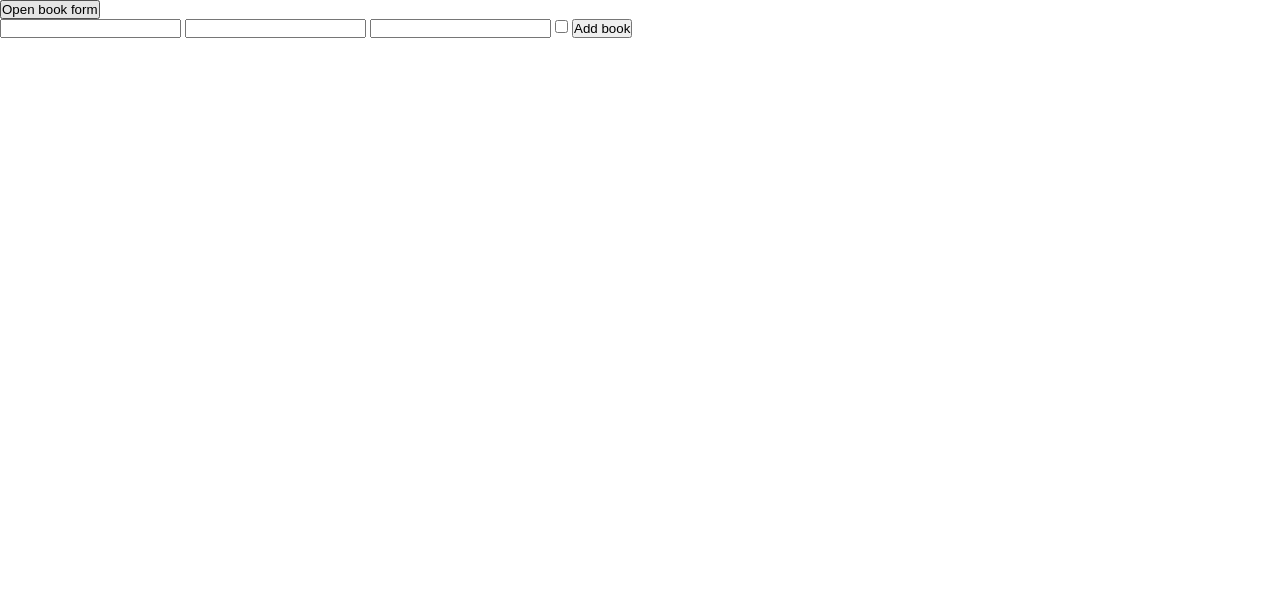
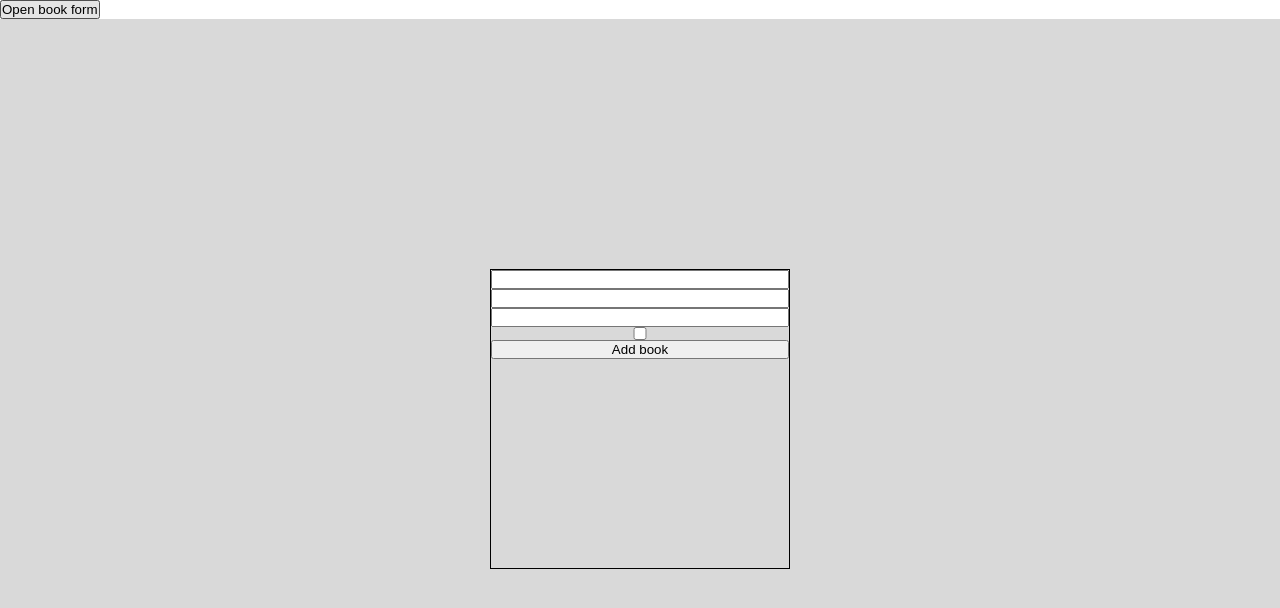
Before and after one commit to connorbelding/library, a plain HTML site: page index.html in a window 1280 px wide. Both pictures are taken after a click on the button "Open book form". Drawn offline with Linux system fonts and the light colour scheme.

Commit message:
Added styles for form and modal

```diff
--- a/styles.css
+++ b/styles.css
@@ -3,3 +3,24 @@
   padding: 0;
   box-sizing: border-box;
 }
+
+#modal {
+  z-index: 10;
+  height: 100vh;
+  display: flex;
+  justify-content: center;
+  align-items: center;
+  background: rgba(0, 0, 0, 0.15);
+}
+
+#modal.hide {
+  display: none;
+}
+
+#modal form {
+  display: flex;
+  flex-direction: column;
+  width: 300px;
+  height: 300px;
+  border: 1px solid black;
+}
```
